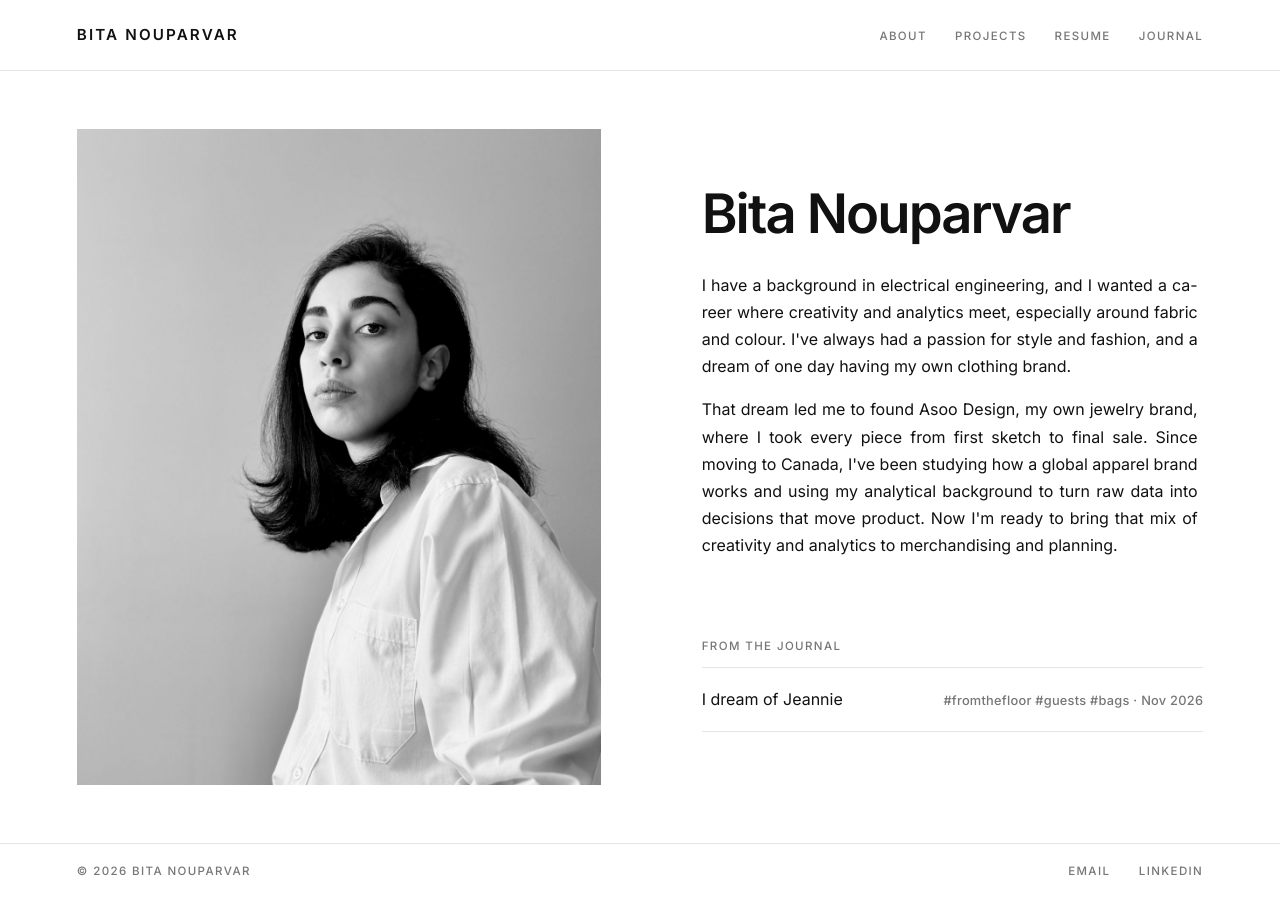
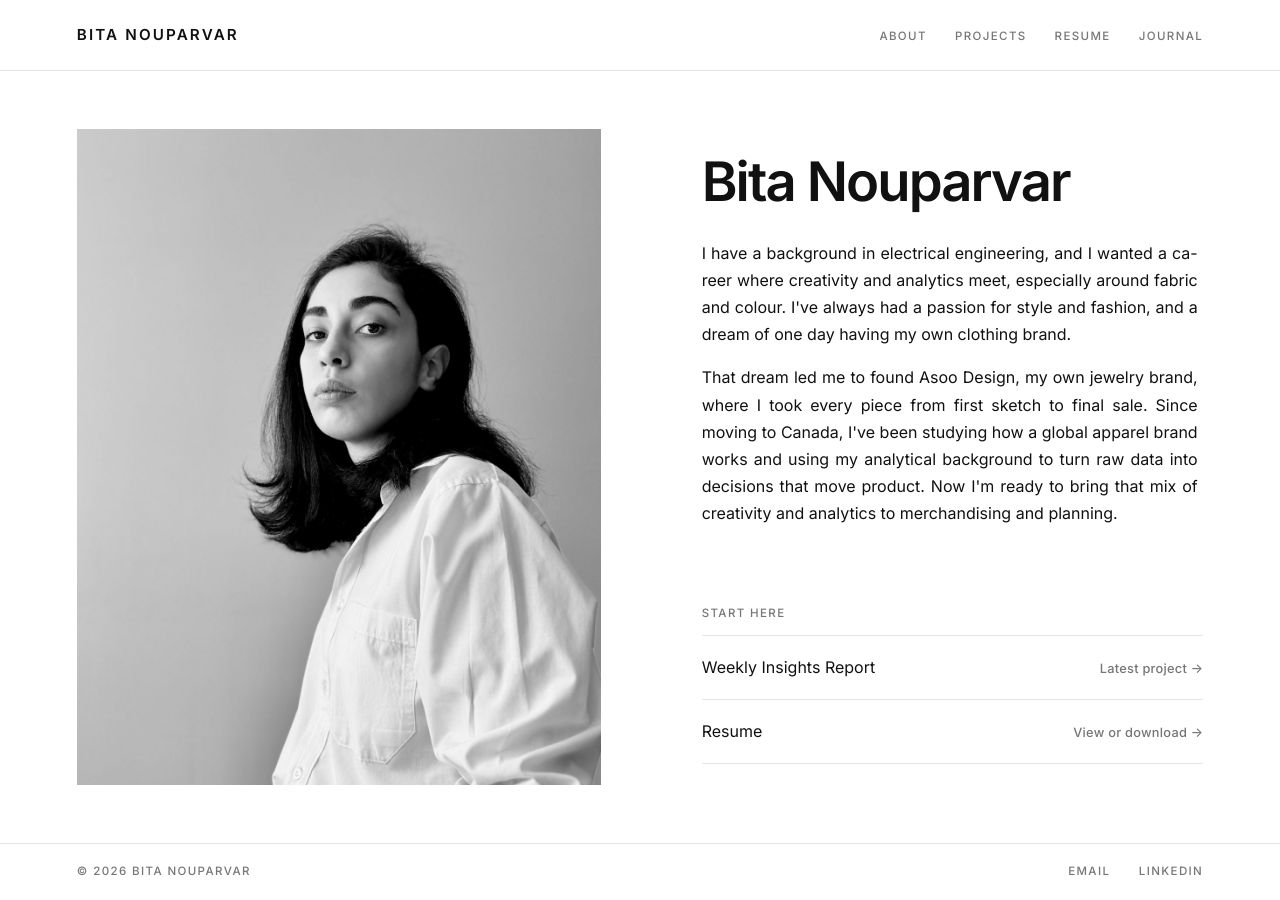
Before and after one commit to bitanp1994/bitanouparvar.com, a Jekyll site: the page built from index.html, in a window 1280 px wide. Built offline with Jekyll 4.4.1, drawn with Linux system fonts in a browser that asks for light colours.

Commit message:
Projects order: Weekly report, VM, then Asoo; homepage links to the report and resume
Co-Authored-By: Claude Opus 5.5 <noreply@anthropic.com>
Claude-Session: https://claude.ai/code/session_011ZU1tgXn8aNEA1hgF5gWNT

```diff
--- a/_layouts/default.html
+++ b/_layouts/default.html
@@ -24,14 +24,14 @@
           <a href="{{ '/projects/' | relative_url }}" aria-haspopup="true" {% if path contains '/projects' %}class="active"{% endif %}>Projects</a>
           <div class="drop-menu">
             <div class="drop-inner">
-              <a href="{{ '/projects/asoo-design/' | relative_url }}">Jewelry making</a>
               <div class="sub-drop">
                 <a class="sub-toggle" href="{{ '/projects/' | relative_url }}#retail" aria-haspopup="true" aria-expanded="false">Retail projects <span class="chev" aria-hidden="true">›</span></a>
                 <div class="sub-menu">
+                  <a href="{{ '/projects/weekly-insights-report/' | relative_url }}">Weekly insights report</a>
                   <a href="{{ '/projects/visual-merchandising/' | relative_url }}">Visual merchandising</a>
-                  <a href="{{ '/projects/weekly-insights-report/' | relative_url }}">Weekly insights report</a>
                 </div>
               </div>
+              <a href="{{ '/projects/asoo-design/' | relative_url }}">Jewelry making</a>
             </div>
           </div>
         </div>
--- a/index.html
+++ b/index.html
@@ -13,11 +13,12 @@ full: true
       <p class="home-brief">I have a background in electrical engineering, and I wanted a career where creativity and analytics meet, especially around fabric and colour. I've always had a passion for style and fashion, and a dream of one day having my own clothing brand.</p>
       <p class="home-brief">That dream led me to found Asoo Design, my own jewelry brand, where I took every piece from first sketch to final sale. Since moving to Canada, I've been studying how a global apparel brand works and using my analytical background to turn raw data into decisions that move product. Now I'm ready to bring that mix of creativity and analytics to merchandising and planning.</p>
     </div>
-    {% if site.posts.size > 0 %}
     <div class="split-latest">
-      <h2 class="section-title">From the journal</h2>
-      {% include post-list.html posts=site.posts limit=3 %}
+      <h2 class="section-title">Start here</h2>
+      <ul class="post-list quick">
+        <li><a href="{{ '/projects/weekly-insights-report/' | relative_url }}"><span class="post-title">Weekly Insights Report</span><span class="post-meta">Latest project →</span></a></li>
+        <li><a href="{{ '/resume/' | relative_url }}"><span class="post-title">Resume</span><span class="post-meta">View or download →</span></a></li>
+      </ul>
     </div>
-    {% endif %}
   </div>
 </section>
```
Also changed, not shown: projects/index.html (+4 -4 lines).
